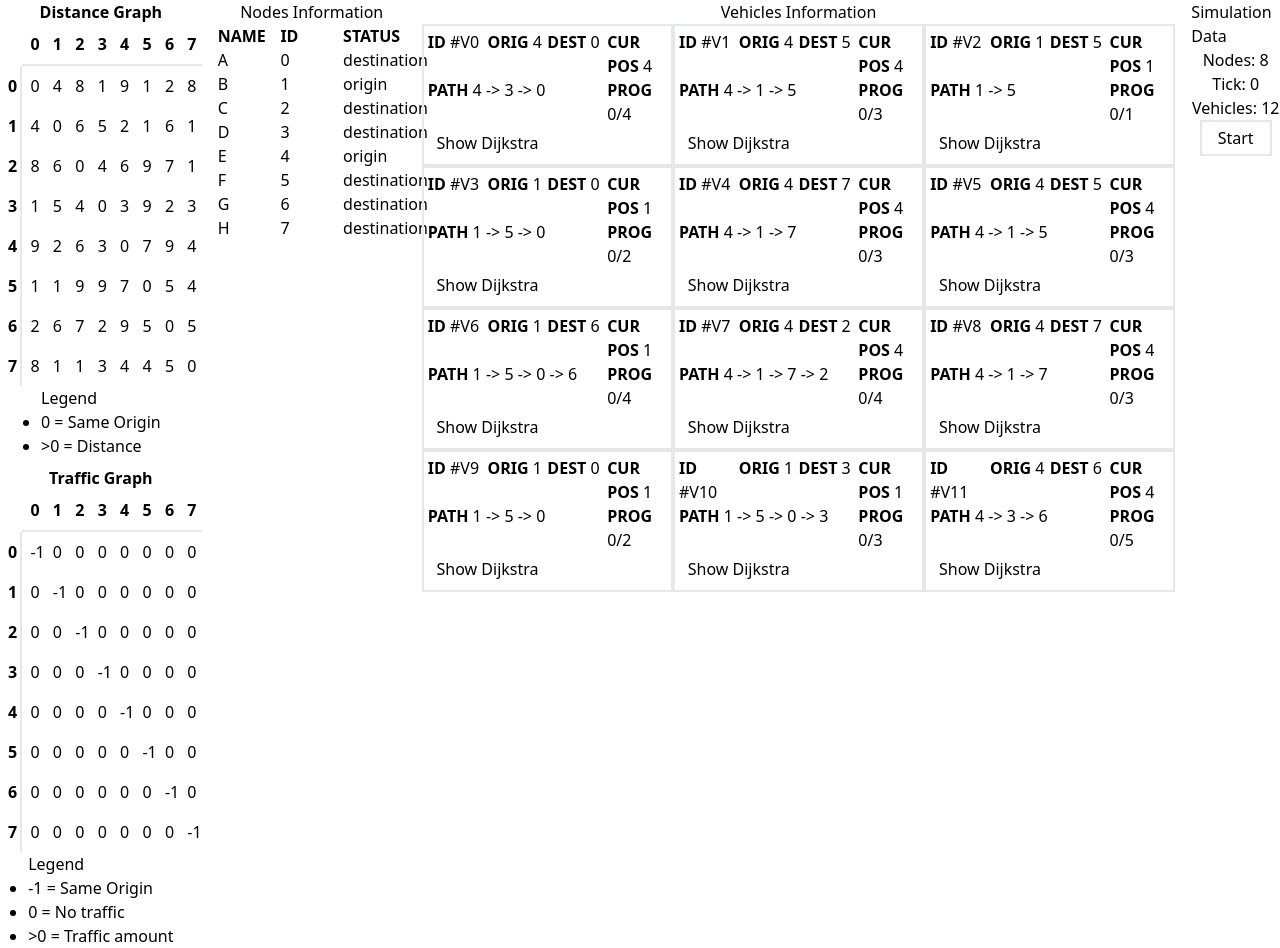
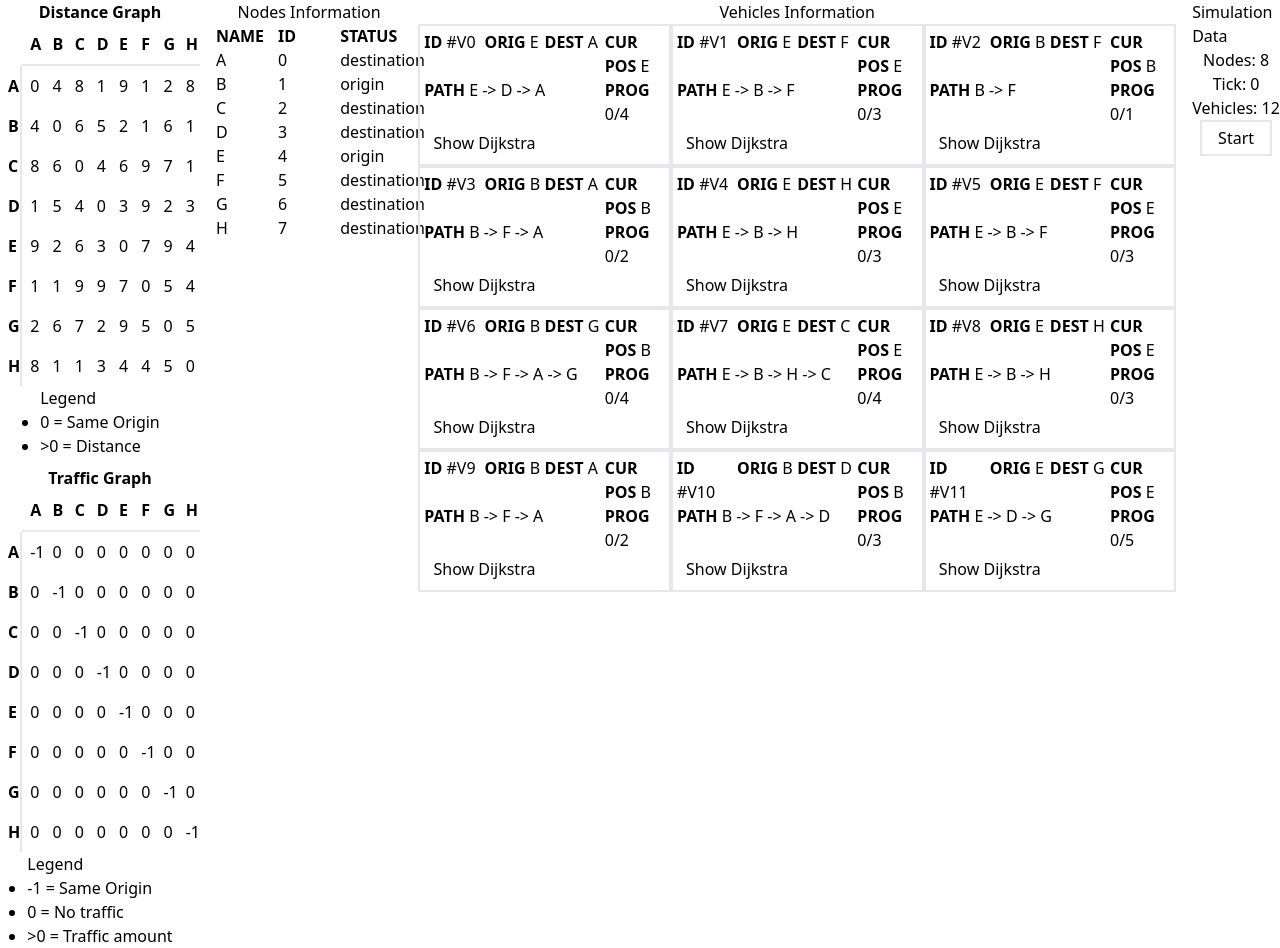
Before and after one commit to scantarbian/shiroko, a Next.js app: page /playground/trafficsim in a window 1280 px wide. Built offline with nearby package versions, Linux system fonts and the light colour scheme.

Commit message:
feat: change node display from numeric ID to assigned name

```diff
--- a/app/playground/trafficsim/Vehicle.tsx
+++ b/app/playground/trafficsim/Vehicle.tsx
@@ -1,12 +1,13 @@
 import { useState } from "react";
-import type { Vehicle } from "./types";
+import type { Vehicle, NodeInformation } from "./types";
 
 type Props = {
   vehicle: Vehicle;
   id: number;
+  nodeInformation: NodeInformation[];
 };
 
-const VehicleData = ({ vehicle, id }: Props) => {
+const VehicleData = ({ vehicle, id, nodeInformation }: Props) => {
   const [djikstraDataOpen, setDjikstraDataOpen] = useState(false);
 
   return (
@@ -15,16 +16,24 @@ const VehicleData = ({ vehicle, id }: Props) => {
         <span className="font-bold">ID</span> #V{id}
       </span>
       <span key={`${id}-origin`}>
-        <span className="font-bold">ORIG</span> {vehicle.origin}
+        <span className="font-bold">ORIG</span>{" "}
+        {nodeInformation[vehicle.origin].name}
       </span>
       <span key={`${id}-destination`}>
-        <span className="font-bold">DEST</span> {vehicle.destination}
+        <span className="font-bold">DEST</span>{" "}
+        {nodeInformation[vehicle.destination].name}
       </span>
       <span key={`${id}-position`}>
-        <span className="font-bold">CUR POS</span> {vehicle.position}
+        <span className="font-bold">CUR POS</span>{" "}
+        {nodeInformation[vehicle.position].name}
       </span>
       <span key={`${id}-path`} className="col-span-3">
-        <span className="font-bold">PATH</span> {vehicle.route.join(" -> ")}
+        <span className="font-bold">PATH</span>{" "}
+        {vehicle.route
+          .map((node) => {
+            return nodeInformation[node].name;
+          })
+          .join(" -> ")}
       </span>
       <span key={`${id}-dist`}>
         <span className="font-bold">PROG</span> {vehicle.traveledWeights}/
@@ -52,9 +61,15 @@ const VehicleData = ({ vehicle, id }: Props) => {
           {vehicle.dijkstraDebug.summary.map((node, j) => {
             return (
               <>
-                <span key={`${id}-node-${j}`}>{node.node}</span>
+                <span key={`${id}-node-${j}`}>
+                  {nodeInformation[node.node].name}
+                </span>
                 <span key={`${id}-distance-${j}`}>{node.weight}</span>
-                <span key={`${id}-previous-${j}`}>{node.previous}</span>
+                <span key={`${id}-previous-${j}`}>
+                  {node.weight === 0
+                    ? "N/A"
+                    : nodeInformation[node.previous].name}
+                </span>
               </>
             );
           })}
--- a/app/playground/trafficsim/page.tsx
+++ b/app/playground/trafficsim/page.tsx
@@ -80,6 +80,7 @@ const TrafficSim = () => {
     const nodeInformationArray: NodeInformation[] = Array.from(
       { length: nodes },
       (_, i) => {
+        // if you want to load custom names, load it here
         const name = String.fromCharCode(65 + i);
         const status = Math.random() < originChance ? "origin" : "destination";
 
@@ -128,9 +129,11 @@ const TrafficSim = () => {
   };
 
   useEffect(() => {
-    initDistanceGraph(nodes);
-    initTrafficGraph(nodes);
-    initNodeInformation(nodes);
+    Promise.all([
+      initNodeInformation(nodes),
+      initDistanceGraph(nodes),
+      initTrafficGraph(nodes),
+    ]);
   }, []);
 
   useEffect(() => {
@@ -232,6 +235,13 @@ const TrafficSim = () => {
     const newVehicles = vehicles.map((vehicle) => {
       const { position, route, traveledWeights, weights } = vehicle;
 
+      // stop if vehicle has reached destination
+      if (traveledWeights === weights) {
+        return vehicle;
+      }
+
+      // move vehicle to next node based on weight
+
       return {
         ...vehicle,
         traveledWeights: traveledWeights + 1,
@@ -259,6 +269,10 @@ const TrafficSim = () => {
     setIsSimulationActive(!isSimulationActive);
   };
 
+  if (nodeInformation.length === 0) {
+    return <div>Loading...</div>;
+  }
+
   return (
     <main>
       <div className="flex space-x-4">
@@ -270,7 +284,7 @@ const TrafficSim = () => {
               {distanceGraph.map((col, j) => {
                 return (
                   <span className="font-bold border-b-2 p-2" key={j}>
-                    {j}
+                    {nodeInformation[j].name}
                   </span>
                 );
               })}
@@ -278,7 +292,7 @@ const TrafficSim = () => {
                 return (
                   <>
                     <span className="font-bold border-r-2 p-2" key={i}>
-                      {i}
+                      {nodeInformation[i].name}
                     </span>
                     {row.map((col, j) => {
                       return (
@@ -299,6 +313,7 @@ const TrafficSim = () => {
               </ol>
             </div>
           </div>
+
           <div className="flex flex-col items-center">
             <span className="font-bold">Traffic Graph</span>
             <div className="grid grid-cols-9">
@@ -306,7 +321,7 @@ const TrafficSim = () => {
               {trafficGraph.map((col, j) => {
                 return (
                   <span className="font-bold border-b-2 p-2" key={j}>
-                    {j}
+                    {nodeInformation[j].name}
                   </span>
                 );
               })}
@@ -314,7 +329,7 @@ const TrafficSim = () => {
                 return (
                   <>
                     <span className="font-bold border-r-2 p-2" key={i}>
-                      {i}
+                      {nodeInformation[i].name}
                     </span>
                     {row.map((col, j) => {
                       return (
@@ -358,7 +373,14 @@ const TrafficSim = () => {
           <span>Vehicles Information</span>
           <div className="grid grid-cols-3">
             {vehicles.map((vehicle, i) => {
-              return <VehicleData key={i} vehicle={vehicle} id={i} />;
+              return (
+                <VehicleData
+                  key={i}
+                  vehicle={vehicle}
+                  id={i}
+                  nodeInformation={nodeInformation}
+                />
+              );
             })}
           </div>
         </div>
```
